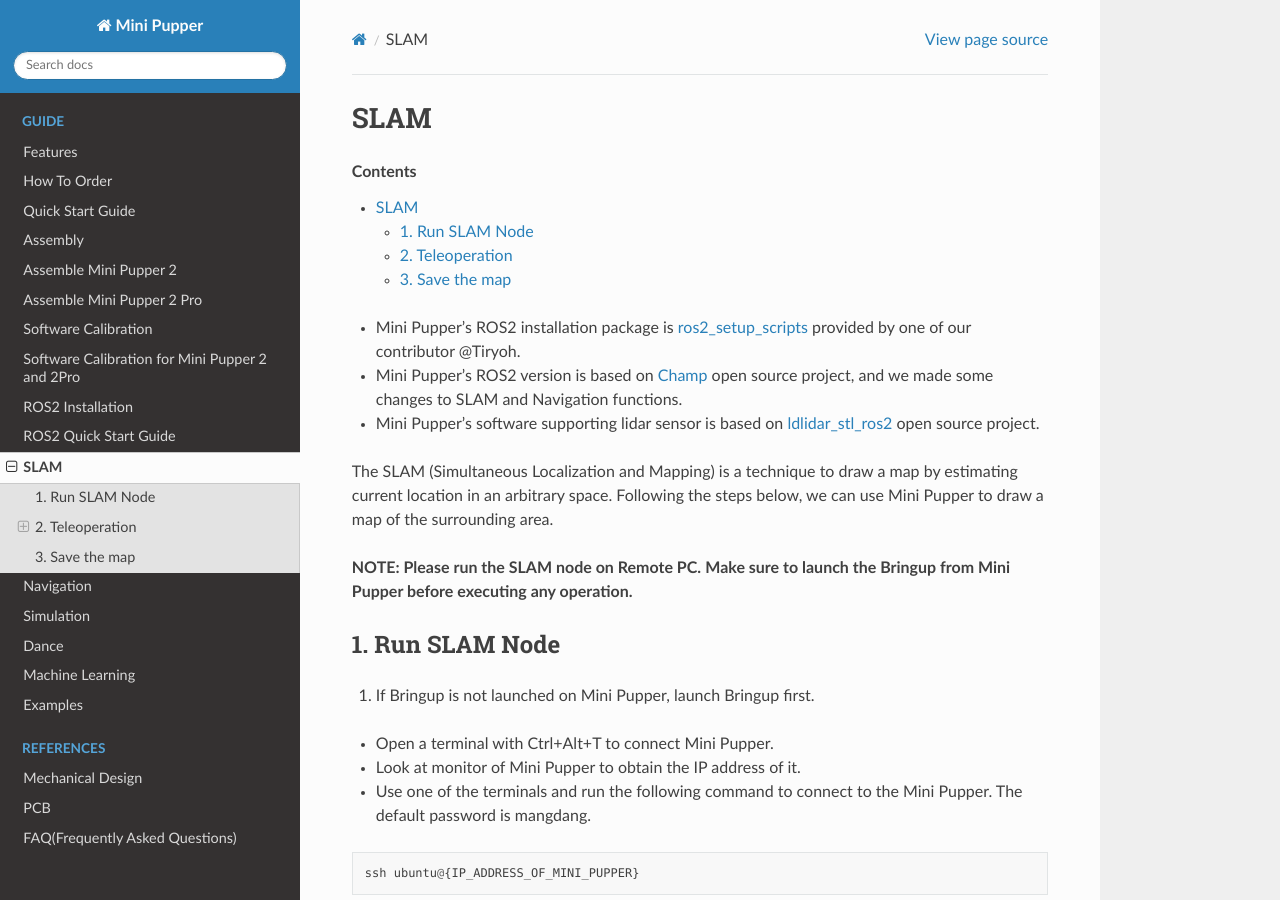
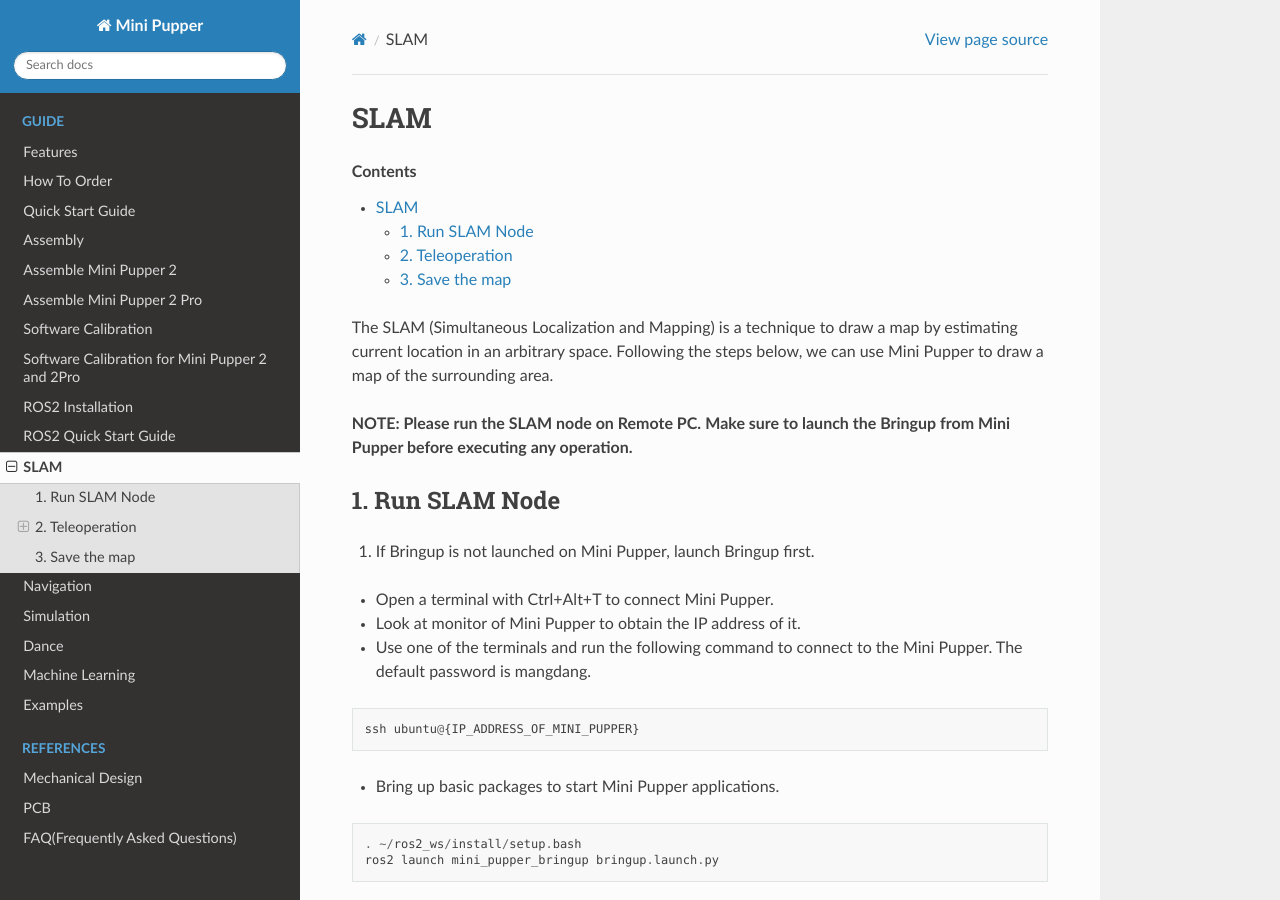
Before and after one commit to mangdangroboticsclub/MiniPupperDocs, a Sphinx documentation site: the page built from docs/guide/SLAM.rst, in a window 1280 px wide and 900 px high. Built offline with Sphinx 7.4.7 and the Read the Docs theme 2.0.0, drawn with Linux system fonts in a browser that asks for light colours.

Commit message:
finalise

```diff
--- a/docs/guide/Dance.rst
+++ b/docs/guide/Dance.rst
@@ -4,10 +4,6 @@
 
 .. contents::
   :depth: 2
-
-* Mini Pupper's ROS2 installation package is `ros2_setup_scripts <https://github.com/Tiryoh/ros2_setup_scripts_ubuntu>`_  provided by one of our contributor @Tiryoh.
-* Mini Pupper's ROS2 version is based on `Champ <https://github.com/chvmp/champ>`_  open source project, and we made some changes to SLAM and Navigation functions.
-* Mini Pupper's software supporting lidar sensor is based on `ldlidar_stl_ros2 <https://github.com/ldrobotSensorTeam/ldlidar_stl_ros2>`_  open source project.
 
 The video demonstrates the dancing function of Mini Pupper.
 
--- a/docs/guide/Navigation.rst
+++ b/docs/guide/Navigation.rst
@@ -6,10 +6,6 @@
   :depth: 2
 
 Navigation allows the robot to move from one location to the specified destination based on the infomation of a map given from the IMU and the lidar sensor created from SLAM.
-
-* Mini Pupper's ROS2 installation package is `ros2_setup_scripts <https://github.com/Tiryoh/ros2_setup_scripts_ubuntu>`_  provided by one of our contributor @Tiryoh.
-* Mini Pupper's ROS2 version is based on `Champ <https://github.com/chvmp/champ>`_  open source project, and we made some changes to SLAM and Navigation functions.
-* Mini Pupper's software supporting lidar sensor is based on `ldlidar_stl_ros2 <https://github.com/ldrobotSensorTeam/ldlidar_stl_ros2>`_  open source project.
 
 The following video shows how we can use the navigation function to make the Mini Pupper move along the planned path.
 
--- a/docs/guide/ROS2Installation.rst
+++ b/docs/guide/ROS2Installation.rst
@@ -5,7 +5,7 @@
 .. contents::
   :depth: 2
 
-* Mini Pupper's ROS2 installation package is `ros2_setup_scripts <https://github.com/Tiryoh/ros2_setup_scripts_ubuntu>`_  provided by one of our contributor @Tiryoh.
+* Mini Pupper's ROS2 installation package is based on `ros2_setup_scripts <https://github.com/Tiryoh/ros2_setup_scripts_ubuntu>`_  which is written by one of our contributor @Tiryoh.
 * Mini Pupper's ROS2 version is based on `Champ <https://github.com/chvmp/champ>`_  open source project, and we made some changes to SLAM and Navigation functions.
 * Mini Pupper's software supporting lidar sensor is based on `ldlidar_stl_ros2 <https://github.com/ldrobotSensorTeam/ldlidar_stl_ros2>`_  open source project.
 
@@ -26,8 +26,6 @@
 ^^^^^^
 
 Open the terminal with Ctrl+Alt+T from Remote PC.
-
-We are using the installation package `ros2_setup_scripts <https://github.com/Tiryoh/ros2_setup_scripts_ubuntu>`_  provided by our contributor @Tiryoh.
 
 ::
 
--- a/docs/guide/ROS2QuickStartGuide.rst
+++ b/docs/guide/ROS2QuickStartGuide.rst
@@ -4,10 +4,6 @@
 
 .. contents::
   :depth: 2
-
-* Mini Pupper's ROS2 installation package is `ros2_setup_scripts <https://github.com/Tiryoh/ros2_setup_scripts_ubuntu>`_  provided by one of our contributor @Tiryoh.
-* Mini Pupper's ROS2 version is based on `Champ <https://github.com/chvmp/champ>`_  open source project, and we made some changes to SLAM and Navigation functions.
-* Mini Pupper's software supporting lidar sensor is based on `ldlidar_stl_ros2 <https://github.com/ldrobotSensorTeam/ldlidar_stl_ros2>`_  open source project.
 
 1. Joystick Setup
 ------------
--- a/docs/guide/SLAM.rst
+++ b/docs/guide/SLAM.rst
@@ -4,10 +4,6 @@
 
 .. contents::
   :depth: 2
-
-* Mini Pupper's ROS2 installation package is `ros2_setup_scripts <https://github.com/Tiryoh/ros2_setup_scripts_ubuntu>`_  provided by one of our contributor @Tiryoh.
-* Mini Pupper's ROS2 version is based on `Champ <https://github.com/chvmp/champ>`_  open source project, and we made some changes to SLAM and Navigation functions.
-* Mini Pupper's software supporting lidar sensor is based on `ldlidar_stl_ros2 <https://github.com/ldrobotSensorTeam/ldlidar_stl_ros2>`_  open source project.
 
 The SLAM (Simultaneous Localization and Mapping) is a technique to draw a map by estimating current location in an arbitrary space. Following the steps below, we can use Mini Pupper to draw a map of the surrounding area.
 
--- a/docs/guide/Simulation.rst
+++ b/docs/guide/Simulation.rst
@@ -4,10 +4,6 @@
 
 .. contents::
   :depth: 2
-
-* Mini Pupper's ROS2 installation package is `ros2_setup_scripts <https://github.com/Tiryoh/ros2_setup_scripts_ubuntu>`_  provided by one of our contributor @Tiryoh.
-* Mini Pupper's ROS2 version is based on `Champ <https://github.com/chvmp/champ>`_  open source project, and we made some changes to SLAM and Navigation functions.
-* Mini Pupper's software supporting lidar sensor is based on `ldlidar_stl_ros2 <https://github.com/ldrobotSensorTeam/ldlidar_stl_ros2>`_  open source project.
 
 The following steps allows us to simulate the teleoperation, SLAM and Navigation of Mini Pupper using RViz and Gazebo.
 
```
Also changed, not shown: docs/_static/Slam-map.jpg.
